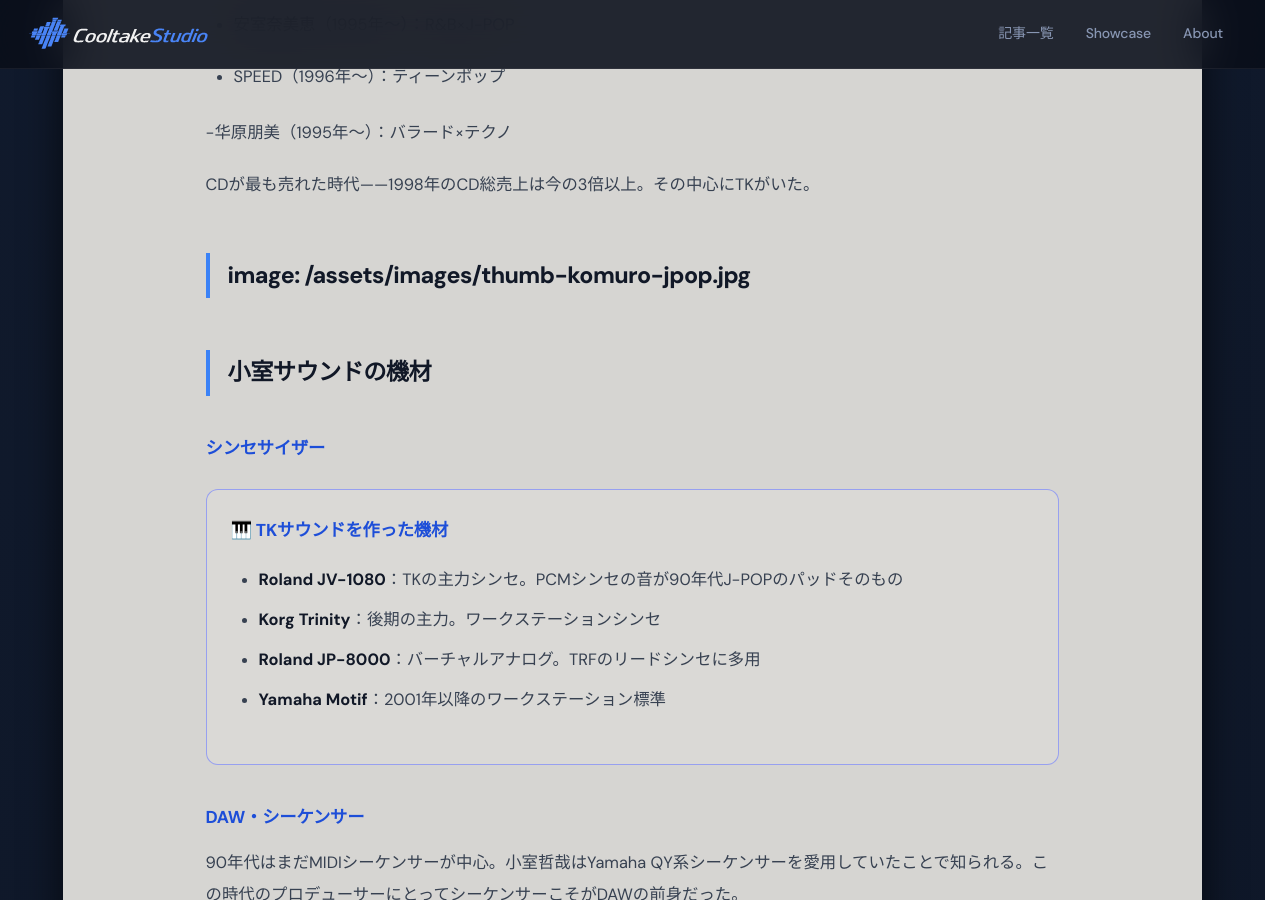
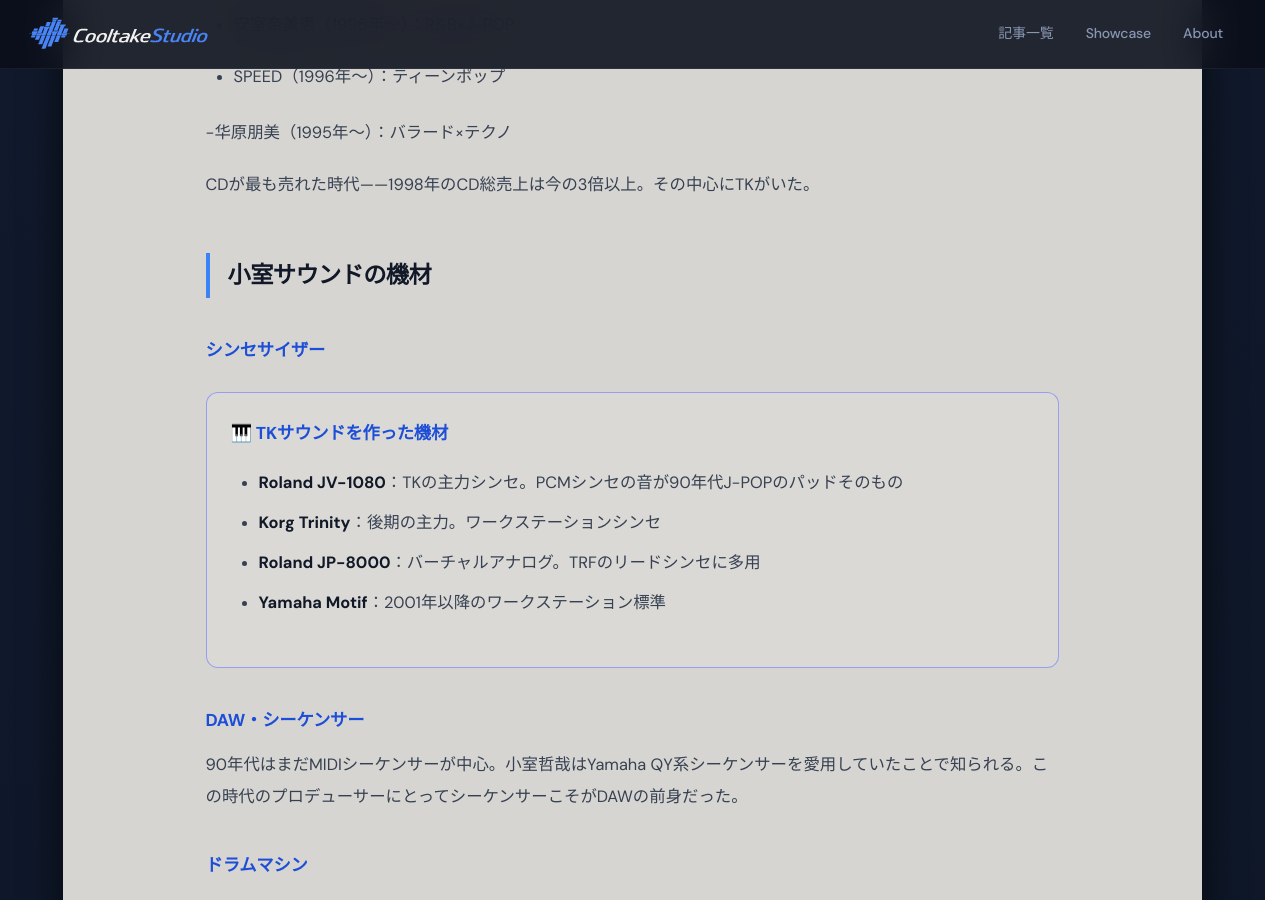
Before and after one commit to cooltake/cooltake-staging, a Jekyll site: the page built from _posts/2026-05-30-japan-music-11-komuro-jpop.md, in a window 1280 px wide and 900 px high, scrolled down 685 px. Built offline with Jekyll 4.4.1, drawn with Linux system fonts in a browser that asks for light colours; some web fonts are replaced.

Commit message:
fix: remove body-leaked image/frontmatter in 2026-05-30-japan-music-11-komuro-jpop.md

```diff
--- a/_posts/2026-05-30-japan-music-11-komuro-jpop.md
+++ b/_posts/2026-05-30-japan-music-11-komuro-jpop.md
@@ -37,8 +37,6 @@
 
 
 
-image: /assets/images/thumb-komuro-jpop.jpg
----
 
 
 
@@ -92,7 +90,6 @@
 
 
 
----
 
 
 
@@ -132,7 +129,6 @@
 
 
 
----
 
 
 
@@ -200,7 +196,6 @@
 
 
 
----
 
 
 
@@ -216,7 +211,6 @@
 
 
 
----
 
 
 
@@ -271,7 +265,6 @@
 </div>
 
 
----
 
 
 
@@ -337,7 +330,6 @@
 
 これらをJV-1080系のパッドサウンドで鳴らすだけで「あの時代の音」が蘇る。
 
----
 
 <div style="display:flex;justify-content:space-between;flex-wrap:wrap;gap:.8rem;margin:2rem 0;">
 <a href="/2026/05/30/japan-music-10-visual-kei/" style="display:inline-block;padding:.5rem 1rem;background:#e8edf2;border:1px solid #c8c5c0;border-radius:8px;color:#1e3a5f;text-decoration:none;font-size:.9rem;">← #10 ヴィジュアル系</a>
```
